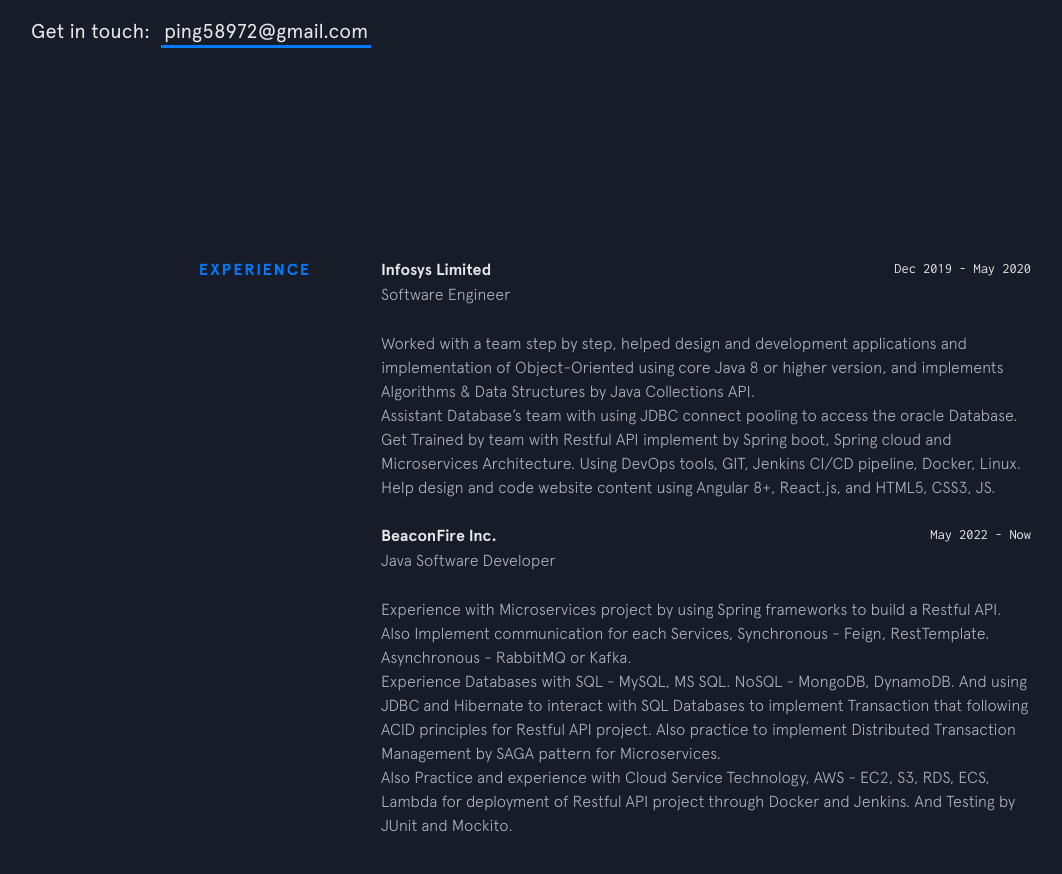
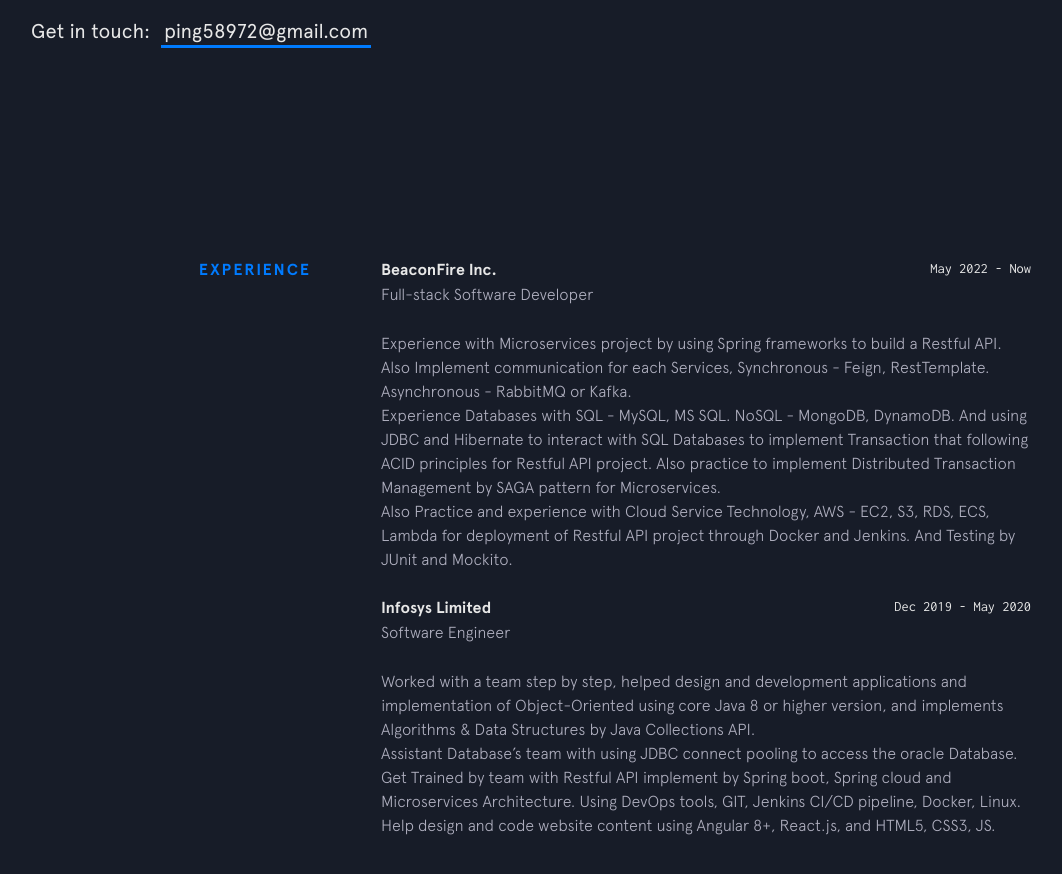
Before and after one commit to ping58972/ping-profile, a Jekyll site: the page built from index.html, in a window 1280 px wide and 900 px high, scrolled down 742 px. Shown: the top 874 px of the window, without its empty margins (69-1131 px from the left). Built offline with Jekyll 4.4.1, drawn with Linux system fonts in a browser that asks for light colours; nearby versions of some CDN libraries; some of the changed text lies outside the part shown.

Commit message:
just committed

```diff
--- a/_data/experience.yml
+++ b/_data/experience.yml
@@ -1,3 +1,10 @@
+- company: BeaconFire Inc.
+  url: #
+  time: May 2022 - Now
+  position: Full-stack Software Developer
+  description1: Experience with Microservices project by using Spring frameworks to build a Restful API. Also Implement communication for each Services, Synchronous - Feign, RestTemplate. Asynchronous - RabbitMQ or Kafka.
+  description2: Experience Databases with SQL - MySQL, MS SQL. NoSQL - MongoDB, DynamoDB. And using JDBC and Hibernate to interact with SQL Databases to implement Transaction that following ACID principles for Restful API project. Also practice to implement Distributed Transaction Management by SAGA pattern for Microservices.
+  description3: Also Practice and experience with Cloud Service Technology, AWS - EC2, S3, RDS, ECS, Lambda for deployment of Restful API project through Docker and Jenkins. And Testing by JUnit and Mockito.
 - company: Infosys Limited
   url: #
   time: Dec 2019 - May 2020
@@ -6,10 +13,3 @@
   description2: Assistant Database’s team with using JDBC connect pooling to access the oracle Database.
   description3: Get Trained by team with Restful API implement by Spring boot, Spring cloud and Microservices Architecture. Using DevOps tools, GIT, Jenkins CI/CD pipeline, Docker, Linux.
   description4: Help design and code website content using Angular 8+, React.js, and HTML5, CSS3, JS.
-- company: BeaconFire Inc.
-  url: #
-  time: May 2022 - Now
-  position: Java Software Developer
-  description1: Experience with Microservices project by using Spring frameworks to build a Restful API. Also Implement communication for each Services, Synchronous - Feign, RestTemplate. Asynchronous - RabbitMQ or Kafka.
-  description2: Experience Databases with SQL - MySQL, MS SQL. NoSQL - MongoDB, DynamoDB. And using JDBC and Hibernate to interact with SQL Databases to implement Transaction that following ACID principles for Restful API project. Also practice to implement Distributed Transaction Management by SAGA pattern for Microservices.
-  description3: Also Practice and experience with Cloud Service Technology, AWS - EC2, S3, RDS, ECS, Lambda for deployment of Restful API project through Docker and Jenkins. And Testing by JUnit and Mockito.
--- a/_includes/employment-status.html
+++ b/_includes/employment-status.html
@@ -3,5 +3,5 @@
         <div class="status__light__ring"></div>
         <div class="status__light__led"></div>
     </div>
-    <div class="status__message">Currently Seeking Full-Time Position With STEM OPT </div>
+    <div class="status__message">Currently Applying for Master Degree in Computer Science - AI </div>
 </a>
--- a/_includes/intro.html
+++ b/_includes/intro.html
@@ -8,7 +8,7 @@
     </h1>
 
     <h2 class="intro__tagline">I'm
-        <span class="name">(Ping) Nalongsone Danddnk</span>. I am a Software Engineer and Developer, and looking for a full-time job opportunity of IT Industry, Software development, etc...
+        <span class="name">(Ping) Nalongsone Danddnk</span>. I am a Software Engineer and Full-stack Developer, and looking for a opportunity to become a ML or AI Engineer Developer.
 
     </h2>
 
```
